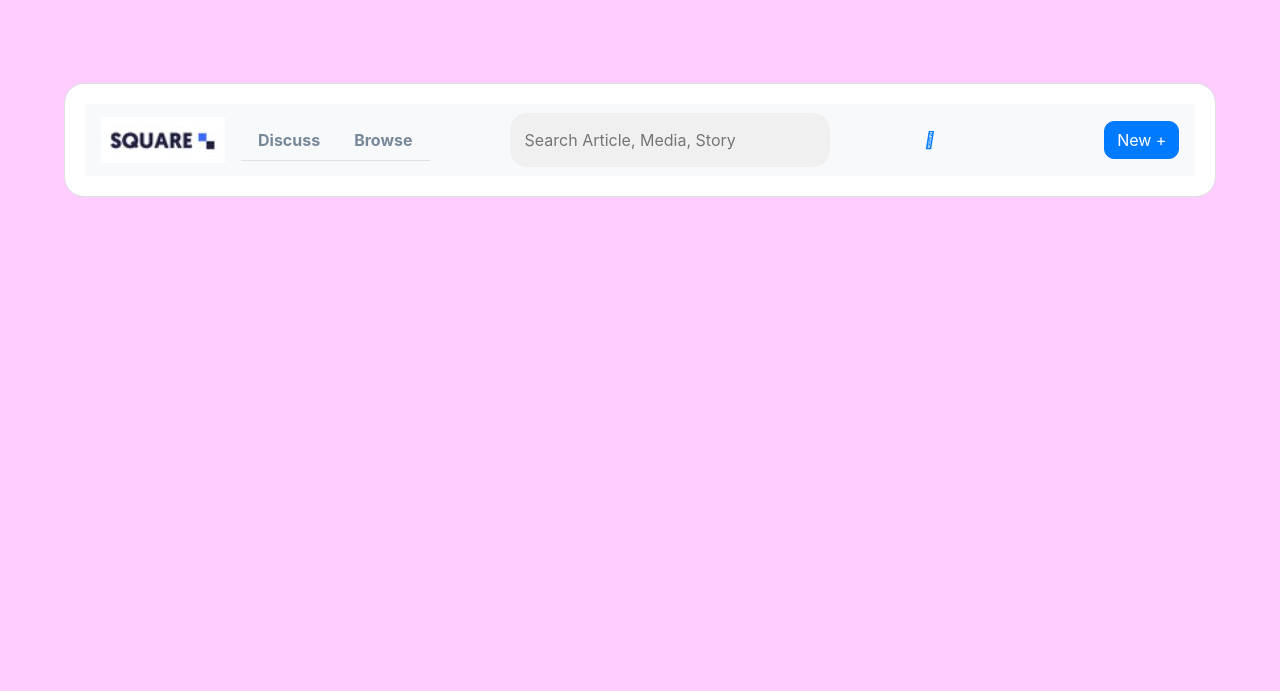
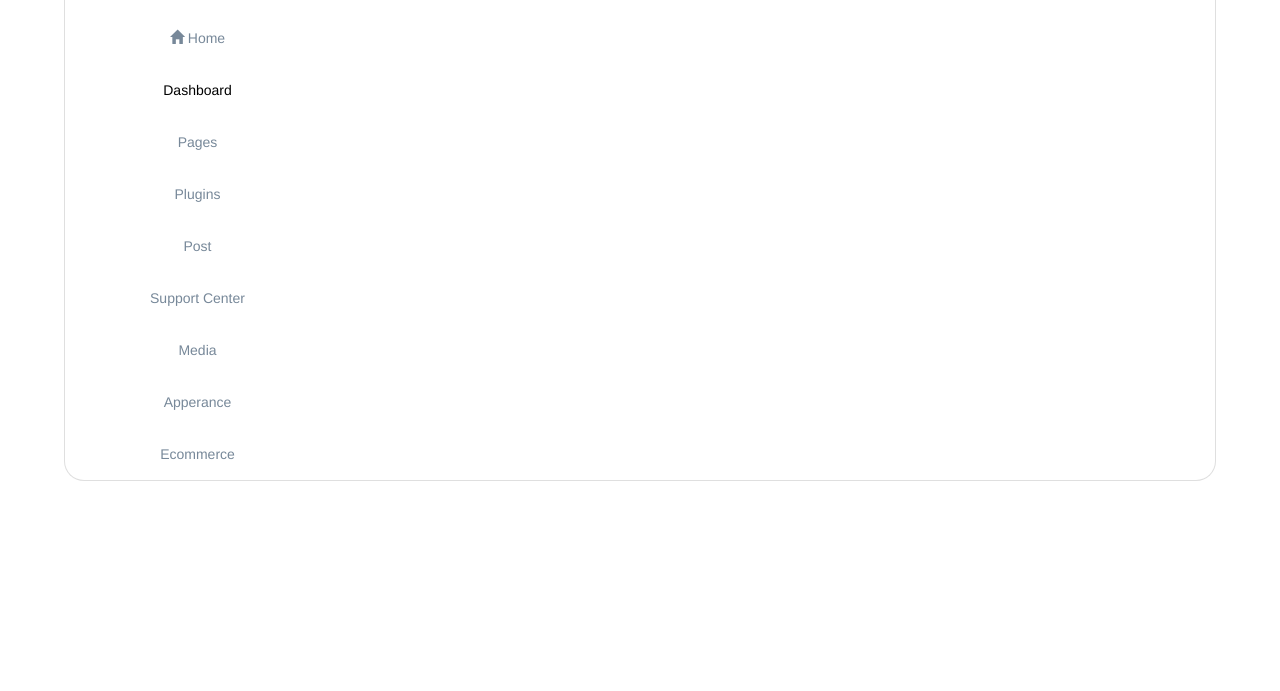
Before and after one commit to sanket1607/Slack-Assignments, a plain HTML site: page Assignment 3/index.html in a window 1280 px wide. Shown: the part 109-800 px from the top of the page. Drawn offline with nearby package versions, Linux system fonts and the light colour scheme.

Commit message:
Second Commit

```diff
--- a/Assignment 3/index.html
+++ b/Assignment 3/index.html
@@ -11,7 +11,9 @@
     <link rel="stylesheet" href="css/bootstrap.min.css">
     <link rel="stylesheet" href="main.css">
     <link rel="stylesheet" href="https://cdnjs.cloudflare.com/ajax/libs/font-awesome/4.7.0/css/font-awesome.min.css">
-
+    <link rel="stylesheet" href="https://maxcdn.bootstrapcdn.com/bootstrap/3.3.7/css/bootstrap.min.css">
+    <script src="https://ajax.googleapis.com/ajax/libs/jquery/3.2.1/jquery.min.js"></script>
+    <script src="https://maxcdn.bootstrapcdn.com/bootstrap/3.3.7/js/bootstrap.min.js"></script>
 </head>
 
 <body>
@@ -45,6 +47,19 @@
 
             </nav>
         </div>
+        <div class="row">
+            <div class="col-3 sidebar">
+                <a href="#home"><span class="glyphicon">&#xe021;</span> Home</a>
+                <a class="active" href="#news">Dashboard</a>
+                <a href="#contact">Pages</a>
+                <a href="#about">Plugins</a>
+                <a href="#about">Post</a>
+                <a href="#about">Support Center</a>
+                <a href="#about">Media</a>
+                <a href="#about">Apperance</a>
+                <a href="#about">Ecommerce</a>
+            </div>
+        </div>
     </div>
 
 
@@ -54,6 +69,4 @@
     <script src="https://code.jquery.com/jquery-3.2.1.slim.min.js" integrity="sha384-KJ3o2DKtIkvYIK3UENzmM7KCkRr/rE9/Qpg6aAZGJwFDMVNA/GpGFF93hXpG5KkN" crossorigin="anonymous"></script>
     <script src="https://cdnjs.cloudflare.com/ajax/libs/popper.js/1.12.9/umd/popper.min.js" integrity="sha384-ApNbgh9B+Y1QKtv3Rn7W3mgPxhU9K/ScQsAP7hUibX39j7fakFPskvXusvfa0b4Q" crossorigin="anonymous"></script>
     <script src="js/bootstrap.min.js"></script>
-</body>
-
-</html>
+</body></html>
--- a/Assignment 3/main.css
+++ b/Assignment 3/main.css
@@ -4,7 +4,7 @@ body {
 
 div.outer-box {
     margin: auto;
-    margin-top: 15%;
+    margin-top: 1%;
     max-width: 90%;
     /*    text-align: center;*/
     display: block;
@@ -27,3 +27,32 @@ ul li a:hover {
     border-style: none;
     background-color: #F0F0F0;
 }
+
+div.sidemenu {
+    /*    text-align: center;*/
+    margin: 0;
+    padding: 0;
+    width: 200px;
+    background-color: #f1f1f1;
+    position: fixed;
+    height: 100%;
+    overflow: auto;
+}
+
+.sidebar a {
+    display: block;
+    color: lightslategray;
+    padding: 16px;
+    text-decoration: none;
+    text-align: center;
+}
+
+.sidebar a.active {
+    color: black;
+
+}
+
+.sidebar a:hover:not(.active) {
+    background-color: #555;
+    color: white;
+}
```
